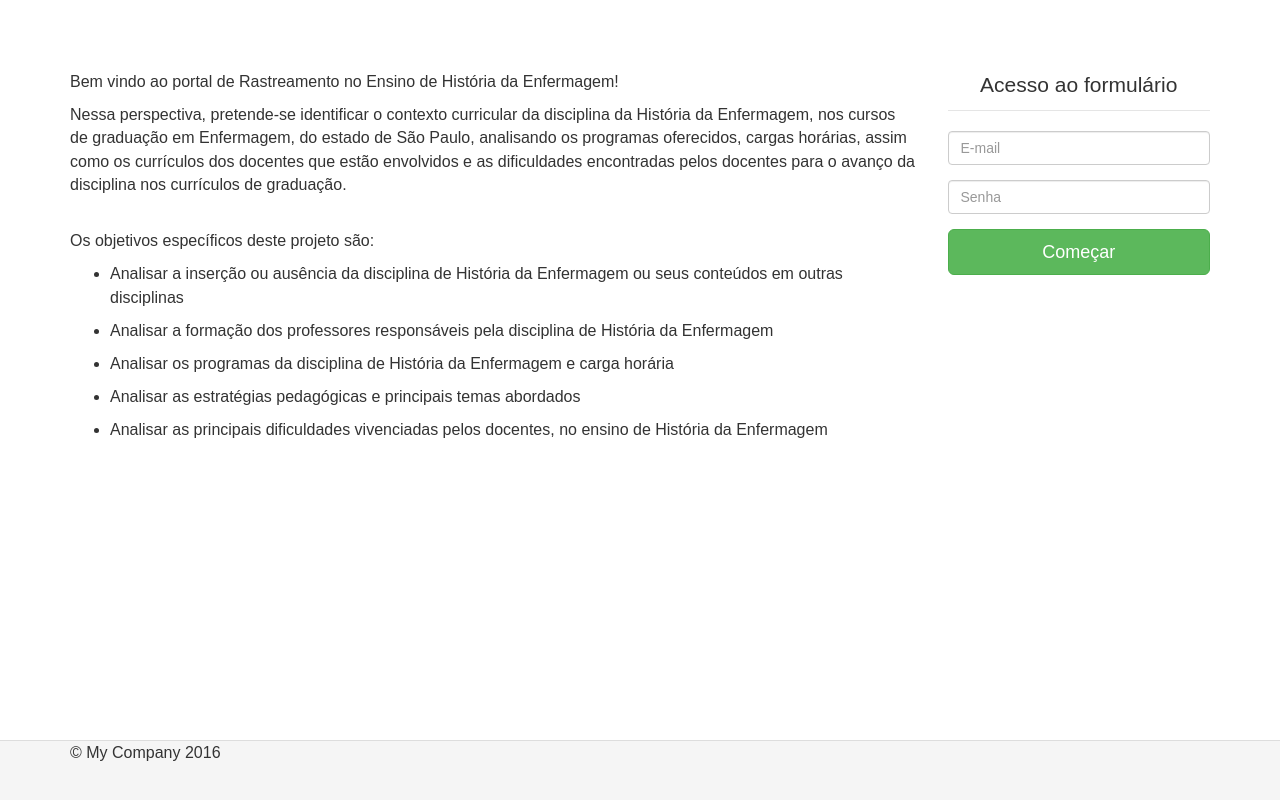
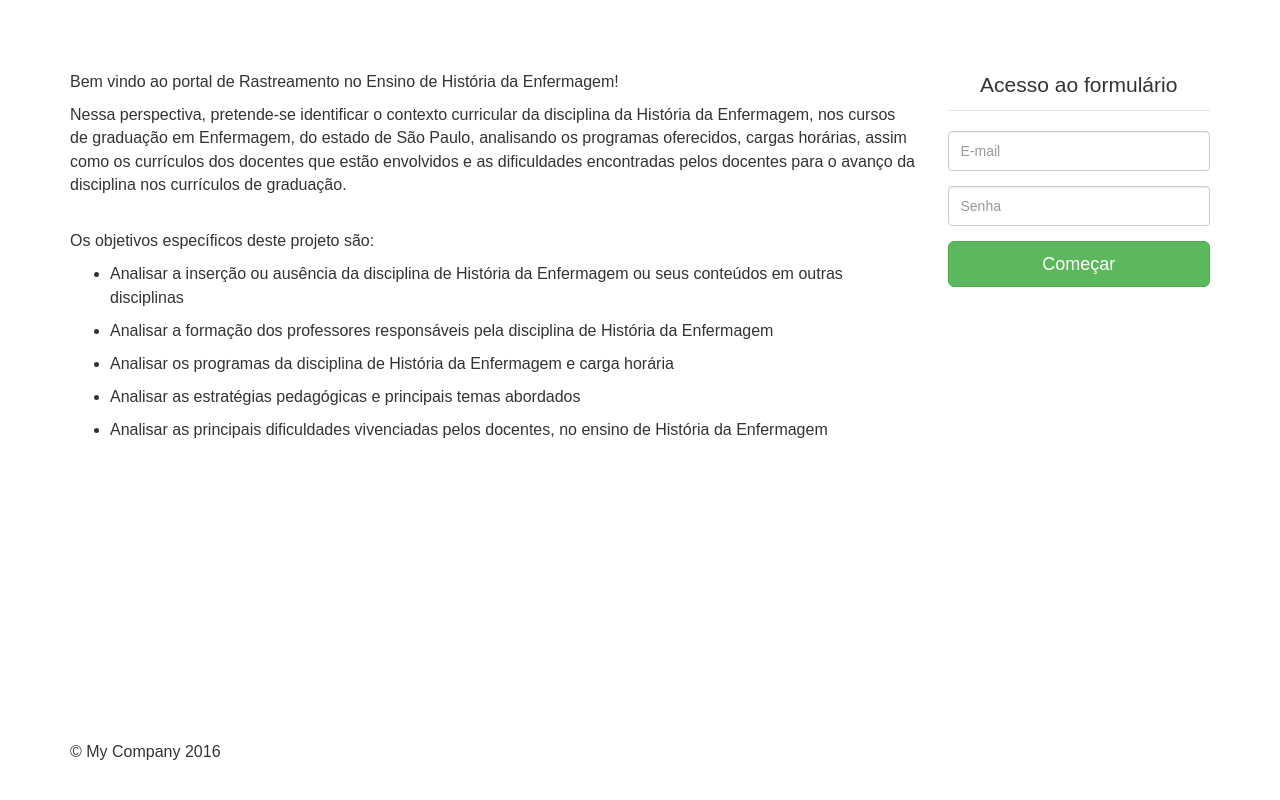
Before and after one commit to PURATEC/pesquisa_enfermagem, a Yii app: template views/site/login.php in a window 1280 px wide. Run offline with PHP 8.4 and a stand-in for Yii, Linux system fonts and the light colour scheme; the template is opened without the code that fills it, so the values that code supplies are empty; form fields are guessed from the names that the template uses; some libraries are stand-ins or nearby versions.

Commit message:
Algumas alterações necessárias

```diff
--- a/controllers/SiteController.php
+++ b/controllers/SiteController.php
@@ -68,7 +68,7 @@ class SiteController extends Controller
 
                     else if($user->type == 'Entrevistado')
                     {
-                        return $this->redirect(['survey/create']);
+                        return $this->redirect(['survey/create', 'person_id' => $user->person_id]);
                     }
                 }
 
@@ -102,7 +102,7 @@ class SiteController extends Controller
 
                     else if($user->type == 'Entrevistado')
                     {
-                        return $this->redirect(['survey/create']);
+                        return $this->redirect(['survey/create', 'person_id' => $user->person_id]);
                     }
                 }
 
--- a/views/layouts/grid-layout.php
+++ b/views/layouts/grid-layout.php
@@ -6,7 +6,7 @@ use yii\helpers\Url;
 <?php $this->beginContent('@app/views/layouts/survey.php'); ?>
     <ul class="nav nav-tabs">
         <li id='custom-group' class='li_form_navs'><a href="<?= Url::to(['/survey/index']); ?>">Pesquisas respondidas</a></li>
-        <li id='custom-model' class='li_form_navs'><a href="<?= Url::to(['/survey/admin']); ?>">Disparar emails</a></li>
+        <li id='custom-model' class='li_form_navs'><a href="<?= Url::to(['/site/send-mail']); ?>">Disparar emails</a></li>
     </ul>
     <br>
     <?= $content ?>
--- a/web/css/site.css
+++ b/web/css/site.css
@@ -20,8 +20,6 @@ body {
 
 .footer {
     height: 60px;
-    background-color: #f5f5f5;
-    border-top: 1px solid #ddd;
 }
 
 .jumbotron {
@@ -144,3 +142,7 @@ a.desc:after {
     border: 1px solid #EDEDED;
     padding-top: 10px;
 }
+
+.form-control {
+    height: 40px;
+}
```
Also changed, not shown: controllers/PersonController.php (+1 -8 lines). Lines whose indentation alone changed are shown as unchanged.
